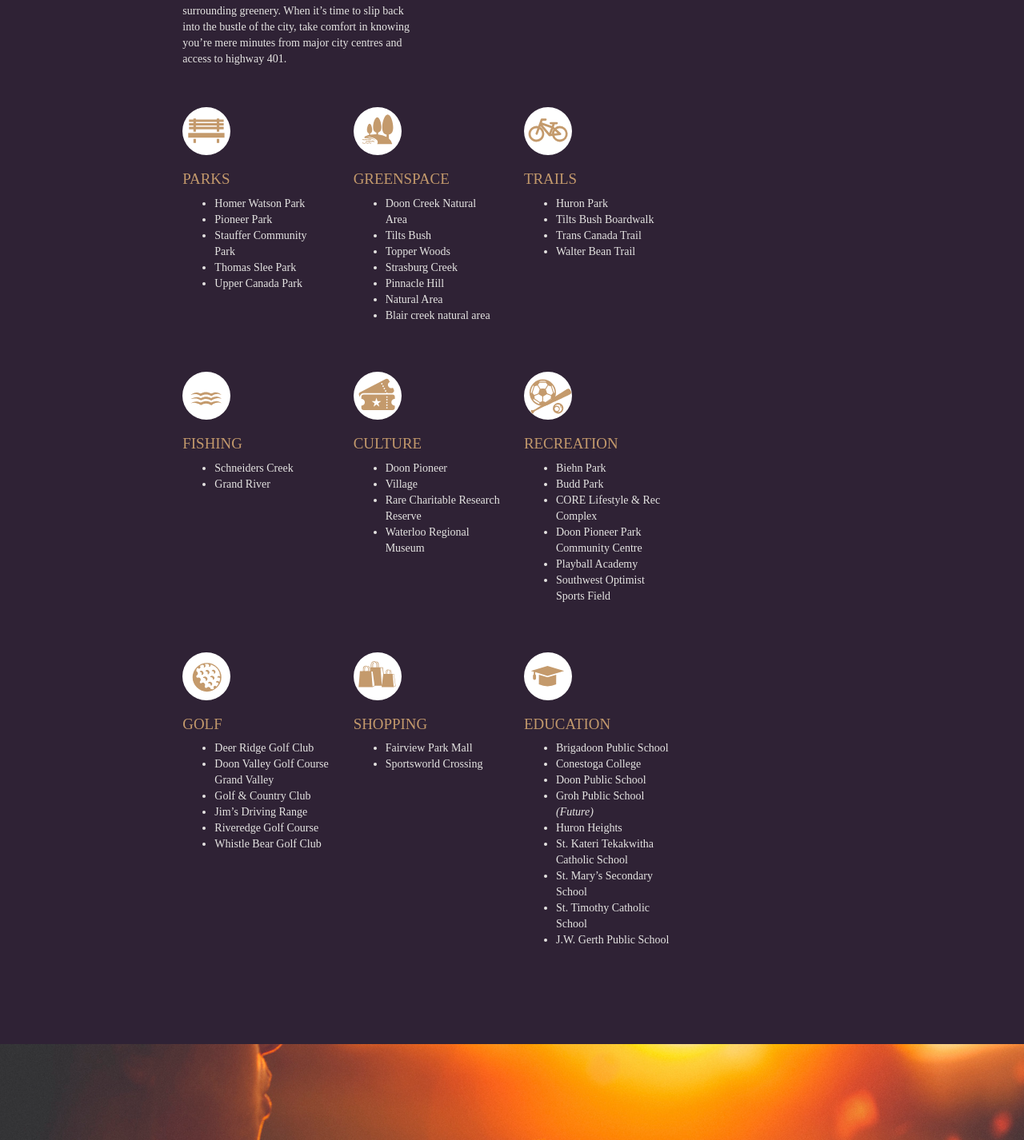
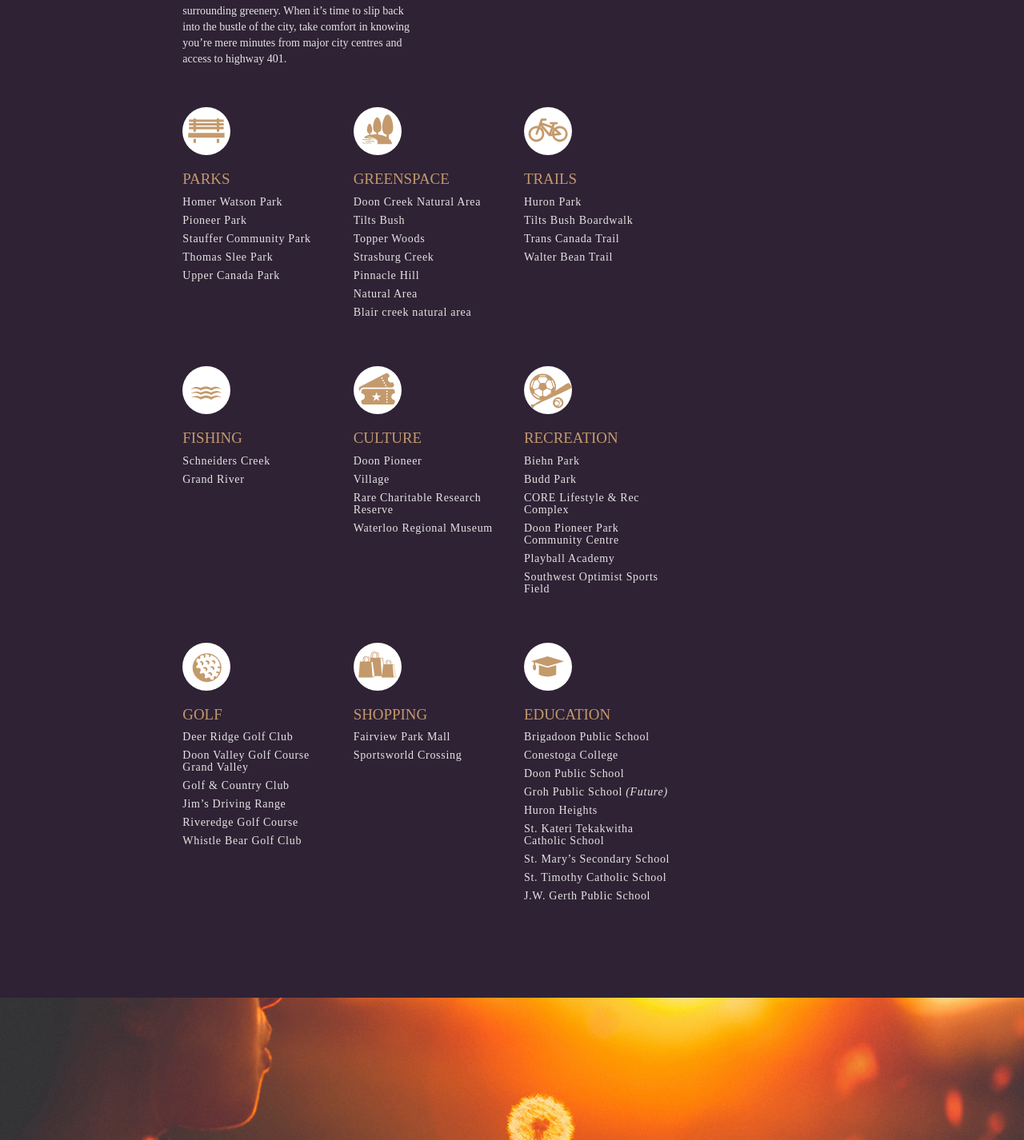
Before and after one commit to FrankyFrankFrank/doon-south-preview, a PHP site: page / in a window 1280 px wide. Shown: the part 1109-2535 px from the top of the page at 80% size. Run offline with PHP 8.4, Linux system fonts and the light colour scheme; some libraries are stand-ins or nearby versions.

Commit message:
List Styling and Small Type Changes

```diff
--- a/css/stylesheet.css
+++ b/css/stylesheet.css
@@ -105,6 +105,17 @@
   font-size: 1.35em;
 }
 
+.amenity ul {
+  list-style: none;
+  padding-left: 0;
+}
+
+.amenity li {
+  letter-spacing: 0.7px;
+  line-height: 15px;
+  margin-bottom: 8px;
+}
+
 .connect {
   background-color: #f7f7f7;
   background-repeat: no-repeat;
@@ -170,7 +181,7 @@
   cursor: pointer;
   display: block;
   float: left;
-  font-size: 1.6em;
+  font-size: 1.4em;
   padding: 7px 26px;
   margin-top:4px;
   margin-bottom: 6px;
@@ -309,8 +320,8 @@ sup {
 }
 
 .floorplan {
-  height: 70vh;
-  margin-bottom: 44px;
+  margin-bottom: 50px;
+  margin-top: 34px;
   overflow: hidden;
   padding-top: 22px;
   padding-bottom: 22px;
```
